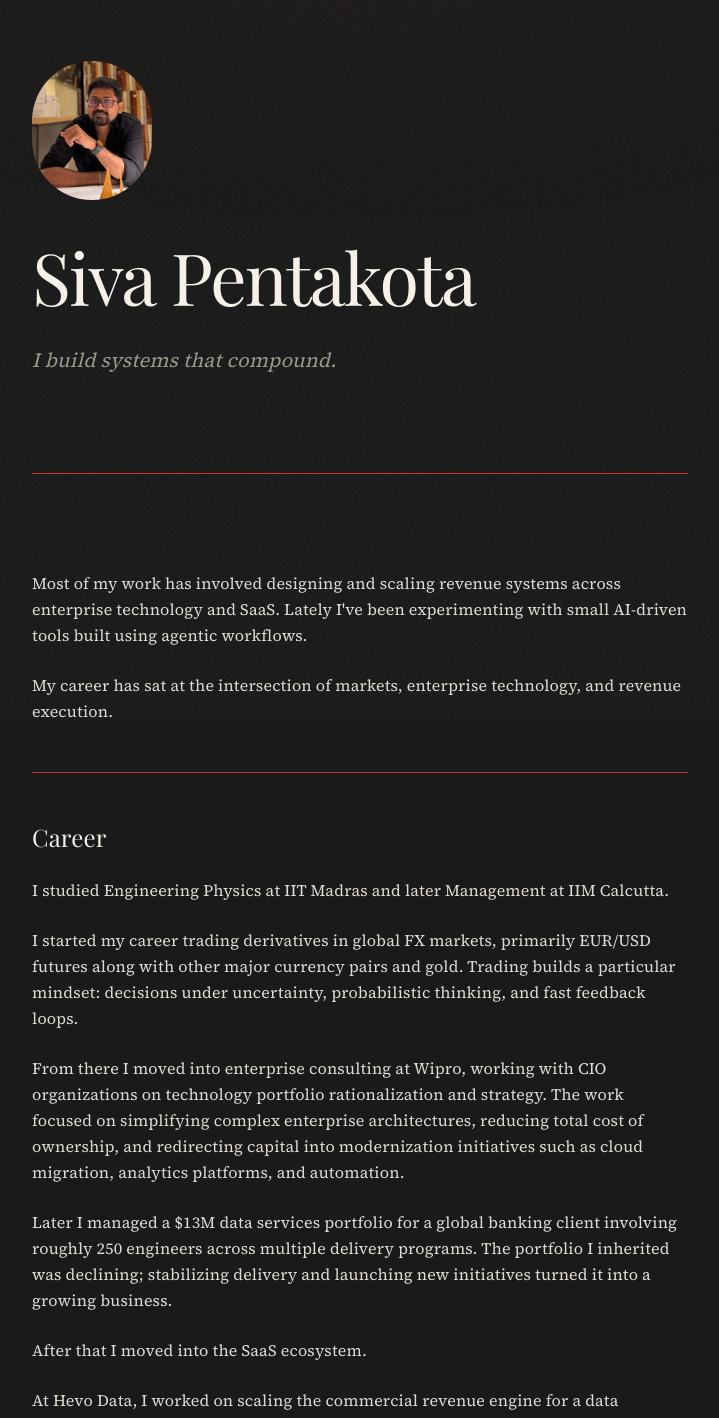
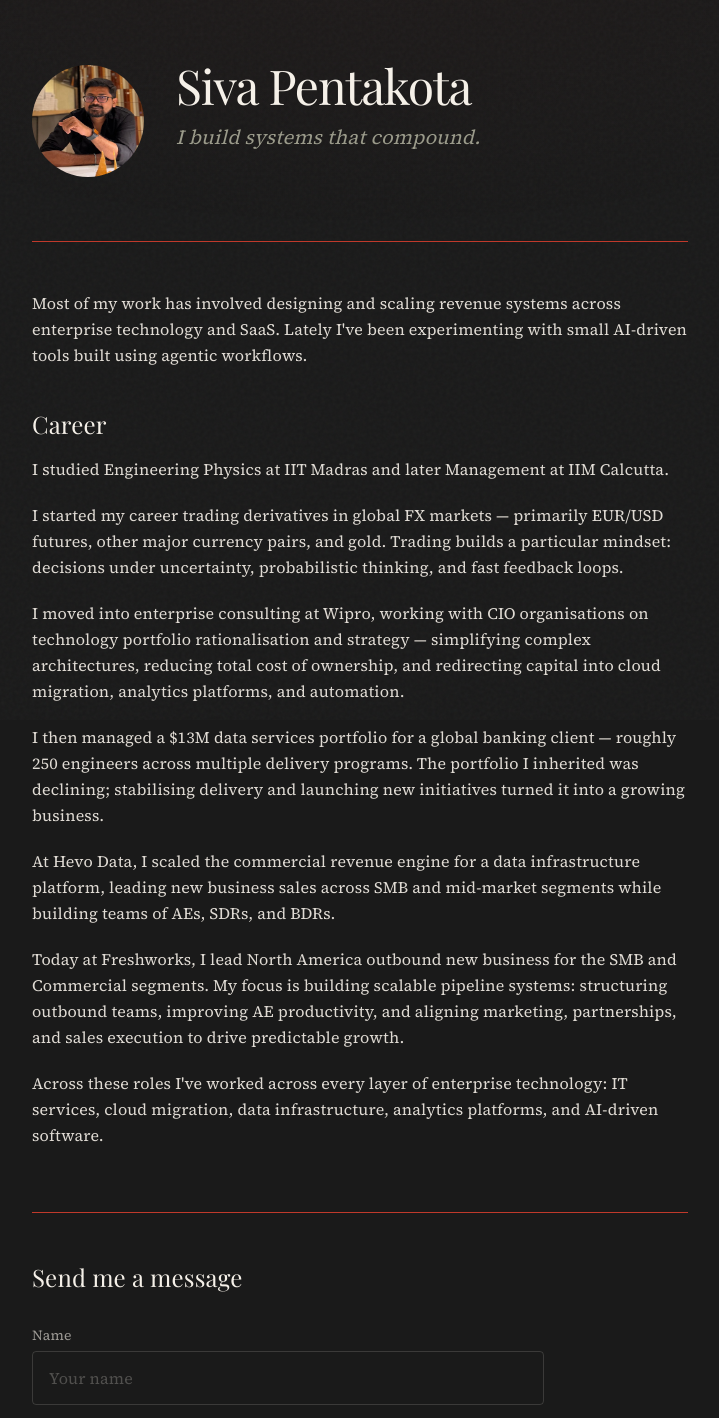
Before and after one commit to cvasan2sh/earnedconviction, a Next.js app: page / in a window 1280 px wide. Shown: the part 80-1498 px from the top of the page, without its empty margins (280-999 px from the left). Built offline with nearby package versions, Linux system fonts and the light colour scheme; a web font is replaced by a local one.

Commit message:
refine: clean up Identity page - tigher hero layout + spacing

```diff
--- a/src/app/page.tsx
+++ b/src/app/page.tsx
@@ -9,32 +9,39 @@ export default async function IdentityPage() {
 
   return (
     <article>
-      <section className="pb-24">
+      {/* Hero: avatar + name + tagline */}
+      <section className="pb-16">
+        <div className="flex items-start gap-6 sm:gap-8">
           <Image
             src="/avatar.jpg"
             alt="Siva Pentakota"
-          width={120}
-          height={120}
-          className="mb-10 rounded-full"
+            width={96}
+            height={96}
+            className="mt-1 shrink-0 rounded-full sm:h-28 sm:w-28"
             priority
           />
-        <h1 className="font-display text-4xl font-normal tracking-tight text-foreground sm:text-5xl md:text-7xl">
+          <div>
+            <h1 className="font-display text-3xl font-normal tracking-tight text-foreground sm:text-4xl md:text-5xl">
               {frontmatter.title as string}
             </h1>
             {frontmatter.description && (
-          <p className="mt-8 font-body text-xl italic leading-relaxed text-muted">
+              <p className="mt-3 font-body text-lg italic leading-relaxed text-muted sm:text-xl">
                 {frontmatter.description as string}
               </p>
             )}
+          </div>
+        </div>
       </section>
 
-      <div className="border-t border-accent pt-24">
-        <div className="max-w-2xl space-y-6 font-body text-foreground leading-relaxed [&_h2]:font-display [&_h2]:text-2xl [&_h2]:mt-12 [&_h2]:pt-12 [&_h2]:border-t [&_h2]:border-accent [&_p]:text-foreground/90 [&_strong]:text-foreground [&_a]:text-accent [&_a]:no-underline [&_a:hover]:underline">
+      {/* Body: MDX content */}
+      <div className="border-t border-accent pt-12">
+        <div className="max-w-2xl space-y-5 font-body text-foreground leading-relaxed [&_h2]:font-display [&_h2]:text-2xl [&_h2]:mt-10 [&_h2]:mb-4 [&_p]:text-foreground/90 [&_strong]:text-foreground [&_a]:text-accent [&_a]:no-underline [&_a:hover]:underline">
           <MDXRemote source={content} />
         </div>
       </div>
 
-      <section className="mt-12 border-t border-accent pt-12">
+      {/* Contact */}
+      <section className="mt-16 border-t border-accent pt-12">
         <h2 className="font-display text-2xl font-normal text-foreground">
           Send me a message
         </h2>
--- a/src/content/pages/index.mdx
+++ b/src/content/pages/index.mdx
@@ -5,22 +5,18 @@ description: I build systems that compound.
 
 Most of my work has involved designing and scaling revenue systems across enterprise technology and SaaS. Lately I've been experimenting with small AI-driven tools built using agentic workflows.
 
-My career has sat at the intersection of markets, enterprise technology, and revenue execution.
-
 ## Career
 
 I studied Engineering Physics at IIT Madras and later Management at IIM Calcutta.
 
-I started my career trading derivatives in global FX markets, primarily EUR/USD futures along with other major currency pairs and gold. Trading builds a particular mindset: decisions under uncertainty, probabilistic thinking, and fast feedback loops.
+I started my career trading derivatives in global FX markets — primarily EUR/USD futures, other major currency pairs, and gold. Trading builds a particular mindset: decisions under uncertainty, probabilistic thinking, and fast feedback loops.
 
-From there I moved into enterprise consulting at Wipro, working with CIO organizations on technology portfolio rationalization and strategy. The work focused on simplifying complex enterprise architectures, reducing total cost of ownership, and redirecting capital into modernization initiatives such as cloud migration, analytics platforms, and automation.
+I moved into enterprise consulting at Wipro, working with CIO organisations on technology portfolio rationalisation and strategy — simplifying complex architectures, reducing total cost of ownership, and redirecting capital into cloud migration, analytics platforms, and automation.
 
-Later I managed a $13M data services portfolio for a global banking client involving roughly 250 engineers across multiple delivery programs. The portfolio I inherited was declining; stabilizing delivery and launching new initiatives turned it into a growing business.
+I then managed a $13M data services portfolio for a global banking client — roughly 250 engineers across multiple delivery programs. The portfolio I inherited was declining; stabilising delivery and launching new initiatives turned it into a growing business.
 
-After that I moved into the SaaS ecosystem.
-
-At Hevo Data, I worked on scaling the commercial revenue engine for a data infrastructure platform, leading new business sales across SMB and mid-market segments while building and managing teams across AEs, SDRs, and BDRs.
+At Hevo Data, I scaled the commercial revenue engine for a data infrastructure platform, leading new business sales across SMB and mid-market segments while building teams of AEs, SDRs, and BDRs.
 
 Today at Freshworks, I lead North America outbound new business for the SMB and Commercial segments. My focus is building scalable pipeline systems: structuring outbound teams, improving AE productivity, and aligning marketing, partnerships, and sales execution to drive predictable growth.
 
-Across these roles I've sold and worked across several layers of enterprise technology: IT services, cloud migration, data infrastructure, analytics platforms, and AI-driven software.
+Across these roles I've worked across every layer of enterprise technology: IT services, cloud migration, data infrastructure, analytics platforms, and AI-driven software.
```
Lines whose indentation alone changed are shown as unchanged.
